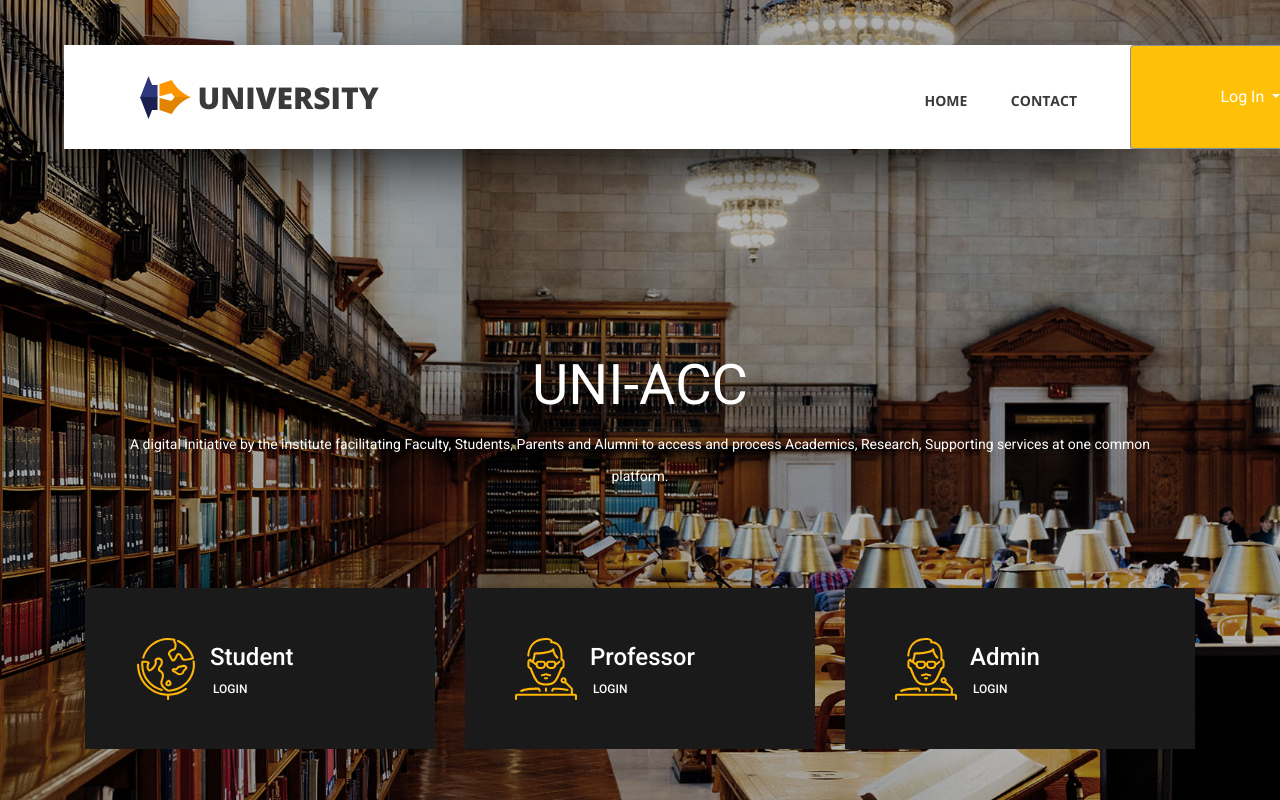
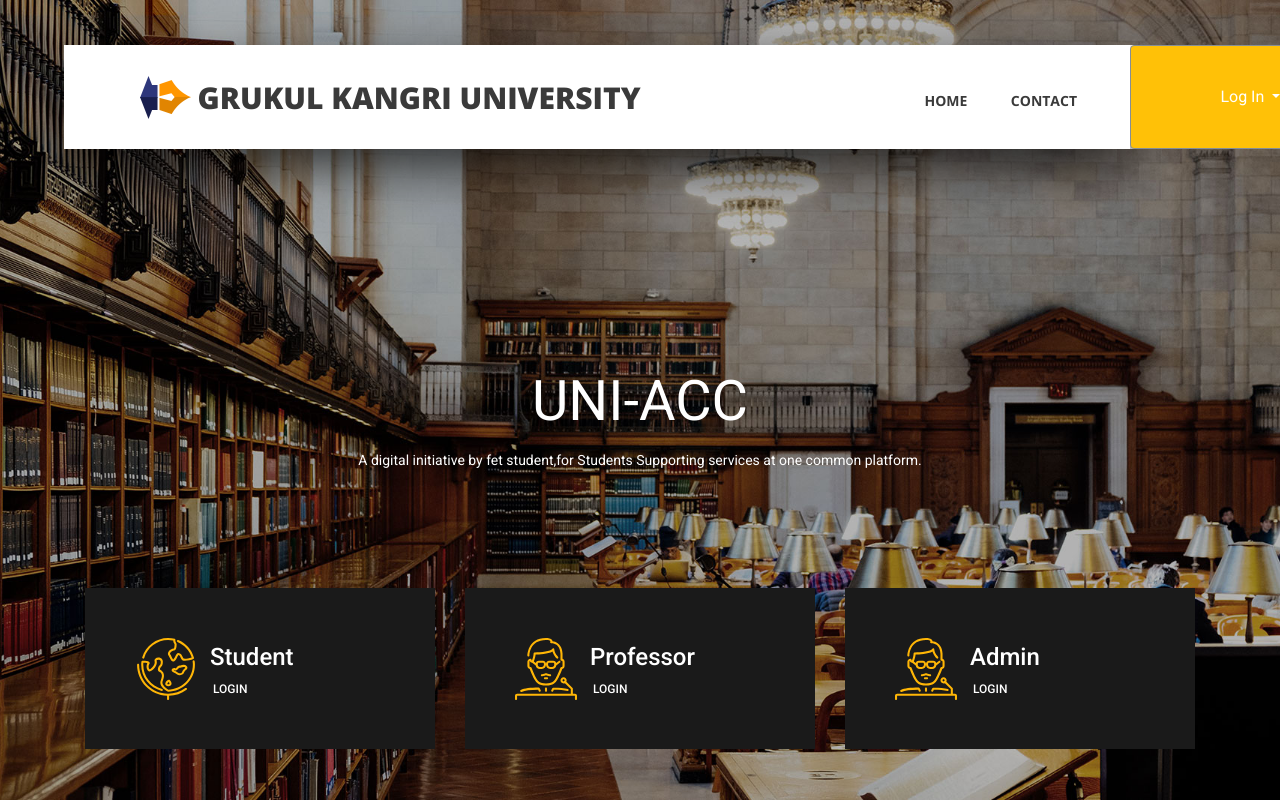
Before and after one commit to baiju012/new, a Flask app: page / in a window 1280 px wide. Run offline with Flask 3, Linux system fonts and the light colour scheme; some libraries are stand-ins or nearby versions.

Commit message:
Update index.html

```diff
--- a/templates/index.html
+++ b/templates/index.html
@@ -49,7 +49,7 @@
           <div class="logo_container">
             <div class="logo">
               <img src="static/images/logo.png" alt="" />
-              <span>University</span>
+              <span>Grukul kangri University</span>
             </div>
           </div>
 
@@ -159,7 +159,7 @@
                     UNI-ACC
                   </h1>
                   <P>
-                    A digital initiative by the institute facilitating Faculty, Students, Parents and Alumni to access and process Academics, Research, Supporting services at one common platform.
+                    A digital initiative by fet student,for Students Supporting services at one common platform.
                   </P>
                 </div>
               </div>
```
